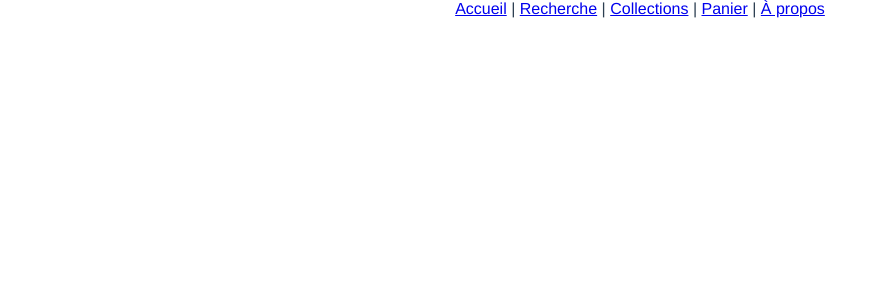
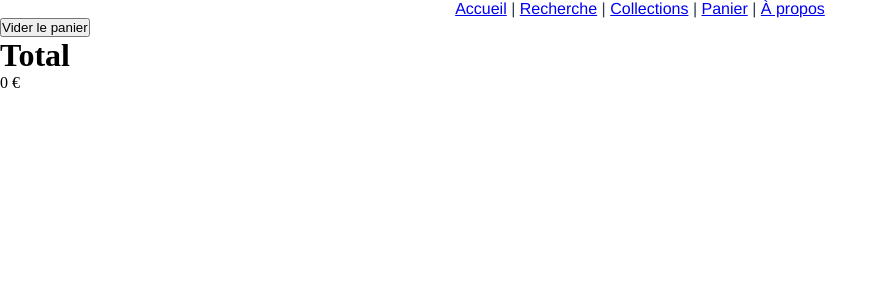
Before and after one commit to Antochg/poketrafic, a Vue app: page /cart in a window 1280 px wide. Shown: the top 300 px of the page, without its empty margins (0-888 px from the left). Built offline with nearby package versions, Linux system fonts and the light colour scheme; the HTML template or start-up script is replaced by a standard one.

Commit message:
Supprimer le panier en entier + affichage prix total

```diff
--- a/src/components/Cart.vue
+++ b/src/components/Cart.vue
@@ -1,12 +1,15 @@
 <template>
 	<div>
+    <button @click="removeAll()">Vider le panier</button>
 		<div v-for="item in cart" :key="item.id">
-      <div id="card-image-container">
-        <img id="card-img" :src="item.card.images.small" />
-      </div>
-      <div>
+      <div id="cart-item">
+        <div id="card-image-container">
+          <img id="card-img" :src="item.card.images.small" />
+        </div>
+
         <div id="card-info-container">
-          <p>{{ item.card.name }}</p>
+          <h1>{{ item.card.name }}</h1>
+          <p>{{ item.card.cardmarket.prices.averageSellPrice }} €</p>
         </div>
 
         <div id="quantity-container">
@@ -14,9 +17,18 @@
           <p>{{ item.quantity }}</p>
           <button @click="increaseQuantity(item.id)">+</button>
         </div>
+
+        <div id="total-container">
+          <p>{{ (item.card.cardmarket.prices.averageSellPrice*item.quantity) }}</p>
+        </div>
+
+        <button @click="removeFromCart(item.id)">Retirer</button>
       </div>
+    </div>
 
-      <button @click="removeFromCart(item.id)">Retirer</button>
+    <div id="checkout-container">
+      <h1>Total</h1>
+      <p>{{ this.totalPrice }} €</p>
     </div>
 	</div>
 </template>
@@ -27,6 +39,7 @@ export default {
   data () {
     return {
       cart: [],
+      totalPrice: 0
     }
   },
 	methods: {
@@ -39,6 +52,7 @@ export default {
       cartItems.splice(index, 1, { id: item.id, card: item.card, quantity: quantity })
       localStorage.setItem("cart", JSON.stringify(cartItems));
       this.cart = JSON.parse(localStorage.getItem("cart"));
+      this.totalPrice += item.card.cardmarket.prices.averageSellPrice
     },
     decreaseQuantity(cardId) {
       const cartItems = JSON.parse(localStorage.getItem("cart"));
@@ -48,16 +62,26 @@ export default {
       if(quantity > 1) {
         quantity--
         cartItems.splice(index, 1, { id: item.id, card: item.card, quantity: quantity })
+        this.totalPrice -= item.card.cardmarket.prices.averageSellPrice
       }
       localStorage.setItem("cart", JSON.stringify(cartItems));
       this.cart = JSON.parse(localStorage.getItem("cart"));
     },
 		removeFromCart(cardId) {
       const cartItems = JSON.parse(localStorage.getItem("cart"));
+      const item = cartItems.find(({ id }) => id === cardId);
       const index = cartItems.findIndex(({ id }) => id === cardId);
       cartItems.splice(index, 1);
       localStorage.setItem("cart", JSON.stringify(cartItems));
       this.cart = JSON.parse(localStorage.getItem("cart"));
+      this.totalPrice -= (item.card.cardmarket.prices.averageSellPrice*item.quantity);
+    },
+    removeAll() {
+      var cartItems = JSON.parse(localStorage.getItem("cart"));
+      cartItems = [];
+      localStorage.setItem("cart", JSON.stringify(cartItems));
+      this.cart = JSON.parse(localStorage.getItem("cart"));
+      this.totalPrice = 0;
     },
 		getCart() {
       if (!localStorage.getItem("cart")) {
@@ -65,9 +89,15 @@ export default {
       }
       this.cart = JSON.parse(localStorage.getItem("cart"));
     },
+    getCheckoutTotal() {
+      for(var item of this.cart) {
+        this.totalPrice += (item.card.cardmarket.prices.averageSellPrice*item.quantity)
+      }
+    },
   },
   beforeMount() {
     this.getCart();
+    this.getCheckoutTotal();
   },
 }
 </script>
```
